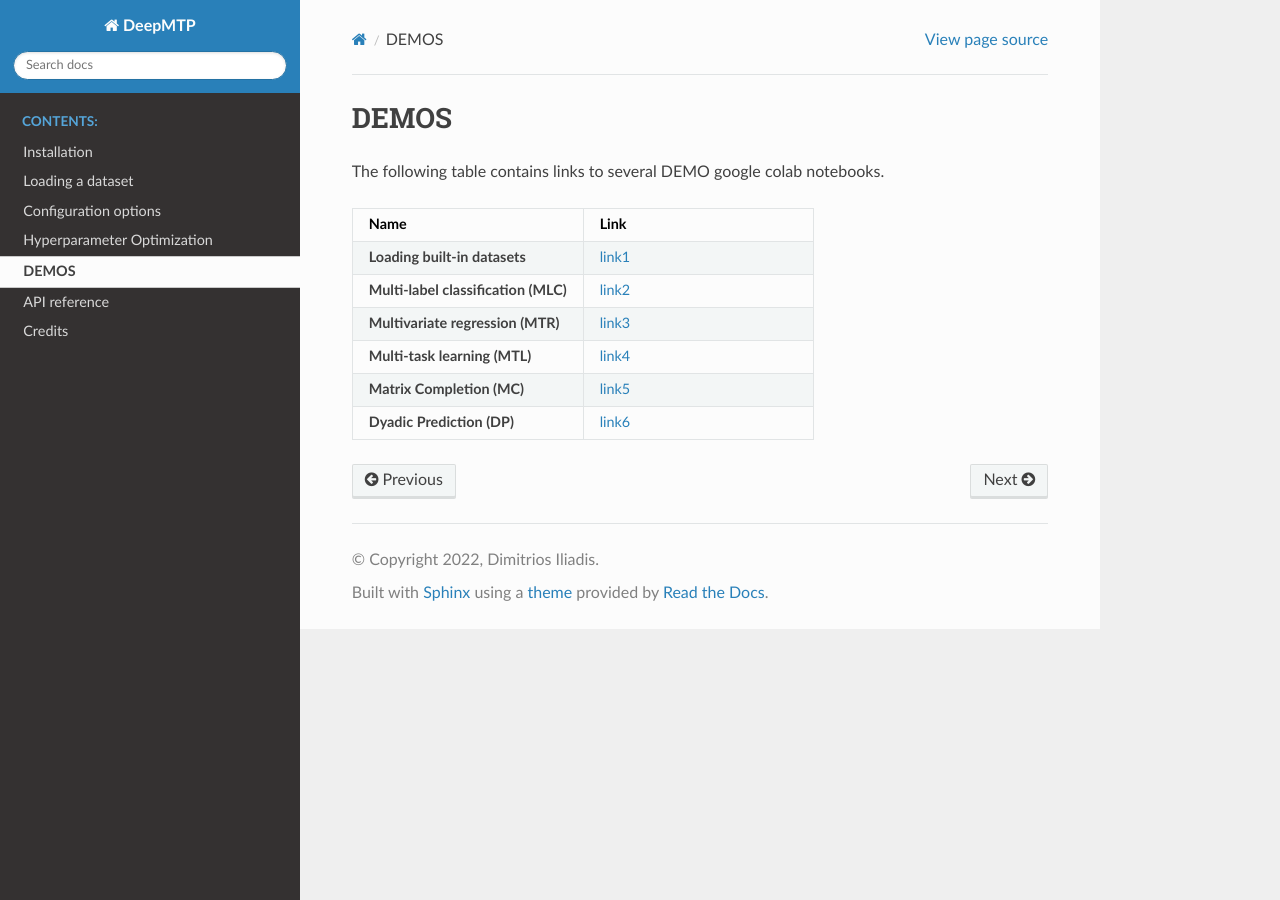
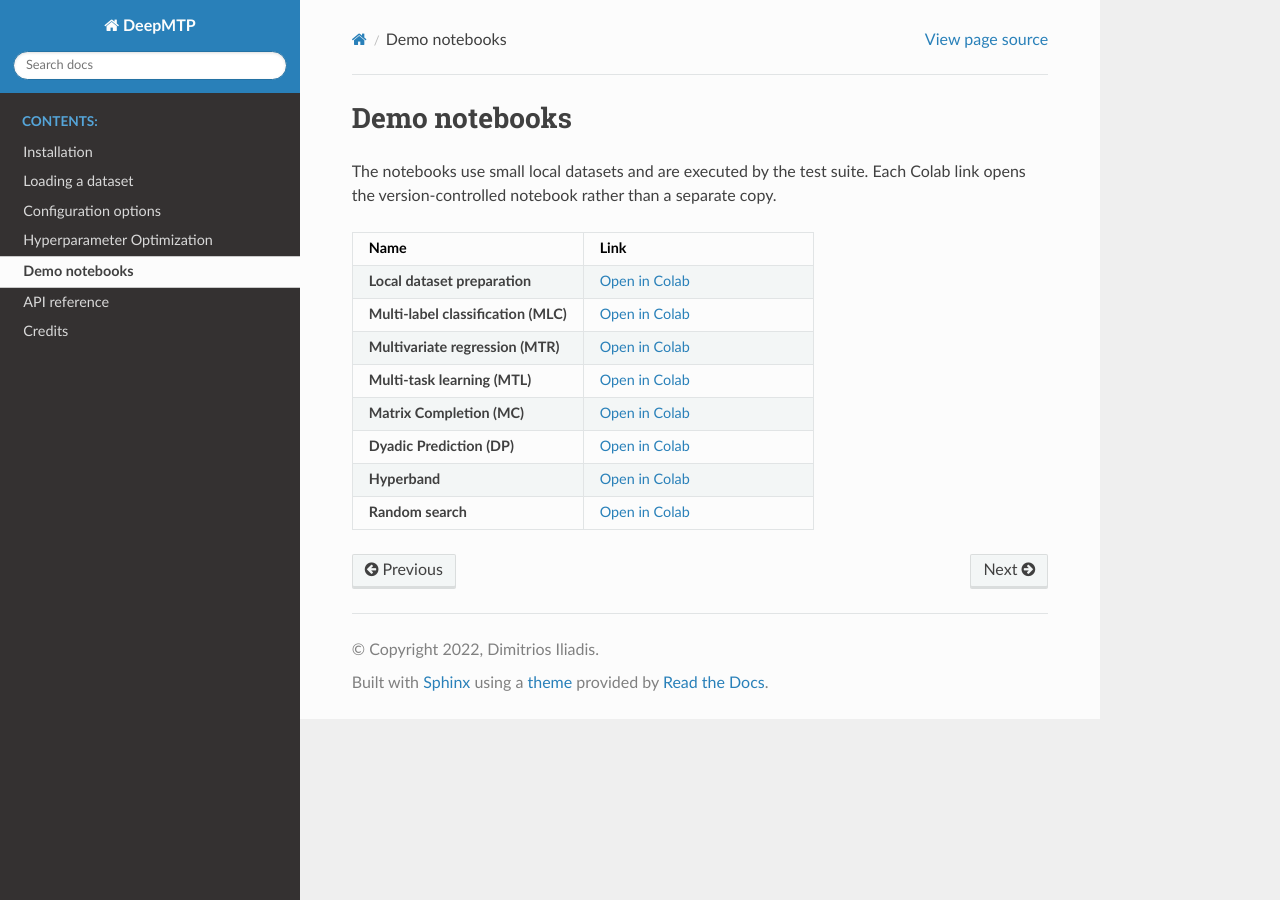
Before and after one commit to diliadis/DeepMTP, a Sphinx documentation site: the page built from docs/source/tutorial/demos.rst, in a window 1280 px wide. Built offline with Sphinx 7.4.7 and the Read the Docs theme 3.1.0, drawn with Linux system fonts in a browser that asks for light colours; formulas are drawn with MathJax 3.

Commit message:
docs(demos): make notebooks offline

```diff
--- a/docs/source/tutorial/demos.rst
+++ b/docs/source/tutorial/demos.rst
@@ -1,7 +1,9 @@
-DEMOS
-#####
+Demo notebooks
+##############
 
-The following table contains links to several DEMO google colab notebooks.
+The notebooks use small local datasets and are executed by the test suite.
+Each Colab link opens the version-controlled notebook rather than a separate
+copy.
 
 .. list-table::
    :widths: 50 50
@@ -9,15 +11,19 @@
 
    * - Name
      - Link
-   * - **Loading built-in datasets**
-     - `link1 <https://colab.research.google.com/drive/1H23ODC7--GI-5hRDzmUp3yYvB9VE8uZm?usp=sharing>`_
+   * - **Local dataset preparation**
+     - `Open in Colab <https://colab.research.google.com/github/diliadis/DeepMTP/blob/main/DEMO/load_datasets.ipynb>`__
    * - **Multi-label classification (MLC)**
-     - `link2 <https://colab.research.google.com/drive/1lVI-gqAEtyGBUDqFAxYJYkV7UWMcHzvR?usp=sharing>`_
+     - `Open in Colab <https://colab.research.google.com/github/diliadis/DeepMTP/blob/main/DEMO/main_example_MLC.ipynb>`__
    * - **Multivariate regression (MTR)**
-     - `link3 <https://colab.research.google.com/drive/1lm7M37YPfaW3hGtSO9wg4UG_Cz_Manth?usp=sharing>`_
+     - `Open in Colab <https://colab.research.google.com/github/diliadis/DeepMTP/blob/main/DEMO/main_example_MTR.ipynb>`__
    * - **Multi-task learning (MTL)**
-     - `link4 <https://colab.research.google.com/drive/1eztLI4ad1tclj9QP5IXzX9pbK_1SEXy3?usp=sharing>`_
+     - `Open in Colab <https://colab.research.google.com/github/diliadis/DeepMTP/blob/main/DEMO/main_example_MTL.ipynb>`__
    * - **Matrix Completion (MC)**
-     - `link5 <https://colab.research.google.com/drive/1cs45TN0FVI4NcRmbrdvljfjbyp0_NtVt?usp=sharing>`_
+     - `Open in Colab <https://colab.research.google.com/github/diliadis/DeepMTP/blob/main/DEMO/main_example_MC.ipynb>`__
    * - **Dyadic Prediction (DP)**
-     - `link6 <https://colab.research.google.com/drive/1sPjYTur2xpoOPnidQEYLWMvlE4ai6WbV?usp=sharing>`_
+     - `Open in Colab <https://colab.research.google.com/github/diliadis/DeepMTP/blob/main/DEMO/main_example_DP.ipynb>`__
+   * - **Hyperband**
+     - `Open in Colab <https://colab.research.google.com/github/diliadis/DeepMTP/blob/main/DEMO/hyperband_example.ipynb>`__
+   * - **Random search**
+     - `Open in Colab <https://colab.research.google.com/github/diliadis/DeepMTP/blob/main/DEMO/random_search_example.ipynb>`__
```
Also changed, not shown: MODERNIZATION.md (+1 -1 lines), README.md (+13 -9 lines), 9 other files.
